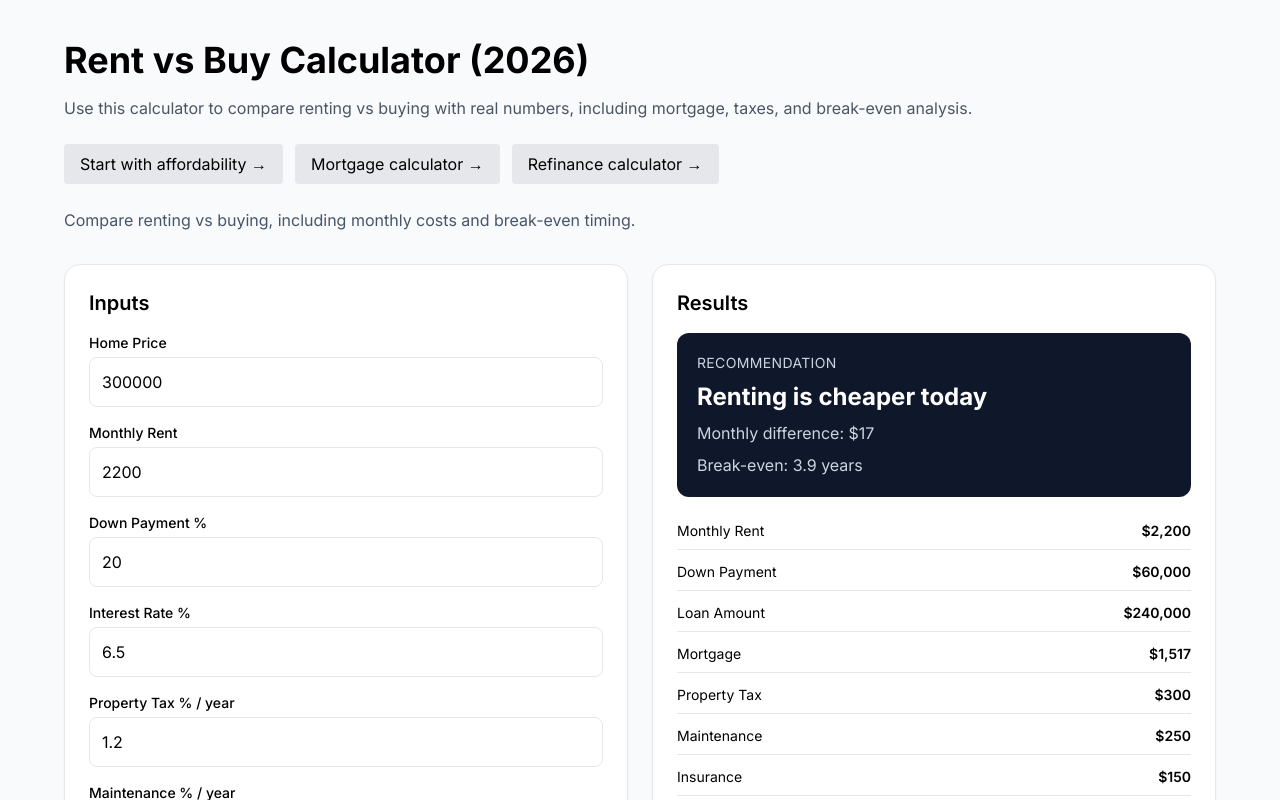
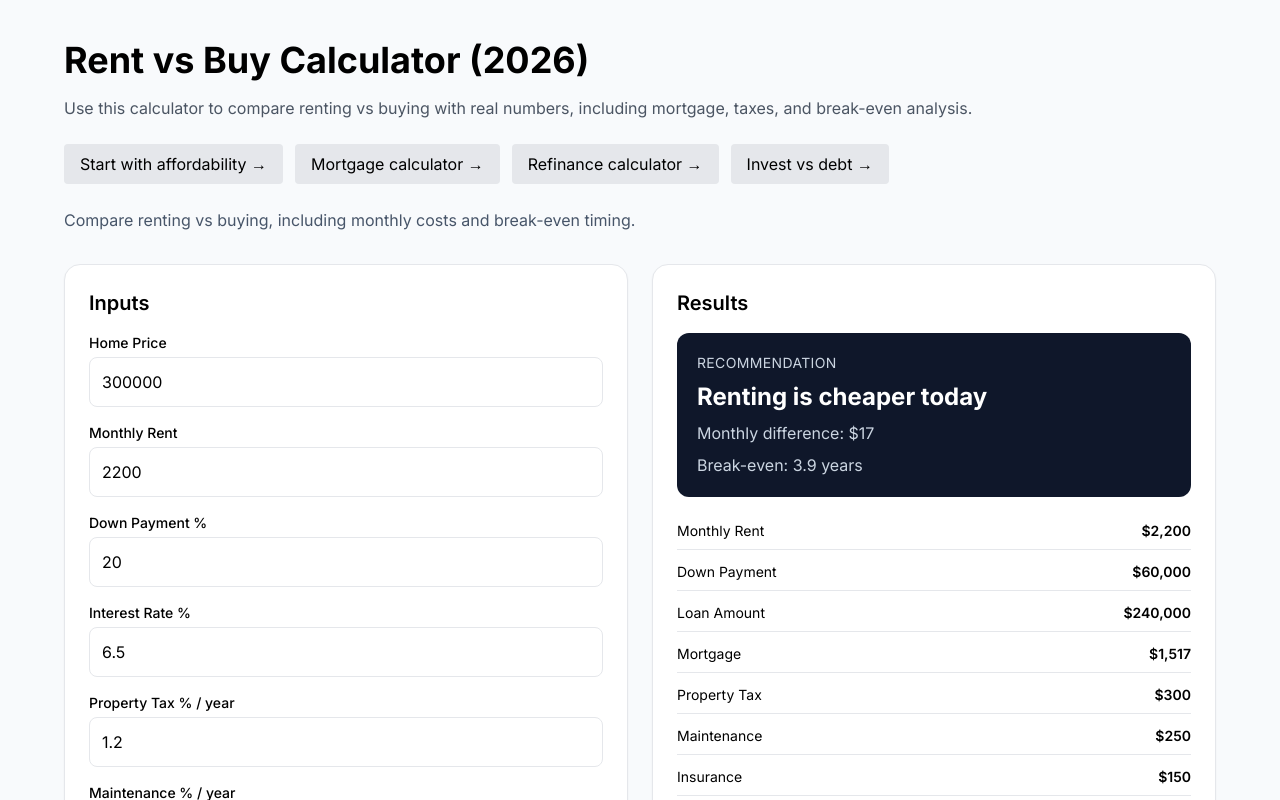
Before and after one commit to jlrrow/money-engine, a Next.js app: page / in a window 1280 px wide. Shown: the top 800 px of the page. Built offline with nearby package versions, Linux system fonts and the light colour scheme.

Commit message:
added invest vs debt tool and homepage link

```diff
--- a/app/page.tsx
+++ b/app/page.tsx
@@ -210,6 +210,13 @@ export default function Home() {
   >
     Refinance calculator →
   </a>
+
+  <a
+  href="/invest-vs-debt"
+  className="px-4 py-2 bg-gray-200 rounded hover:bg-gray-300"
+>
+  Invest vs debt →
+</a>
 </div>
         <p className="text-slate-600 mb-8">
           Compare renting vs buying, including monthly costs and break-even timing.
```
